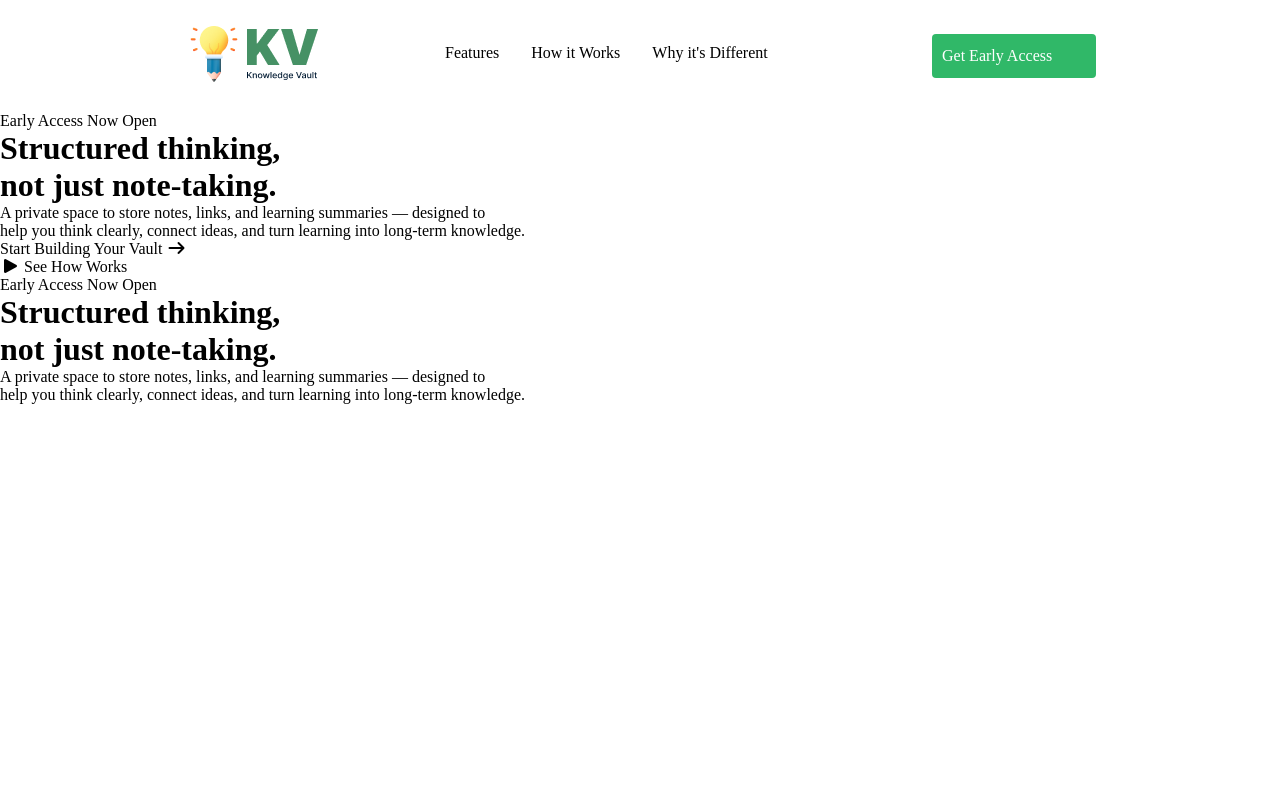
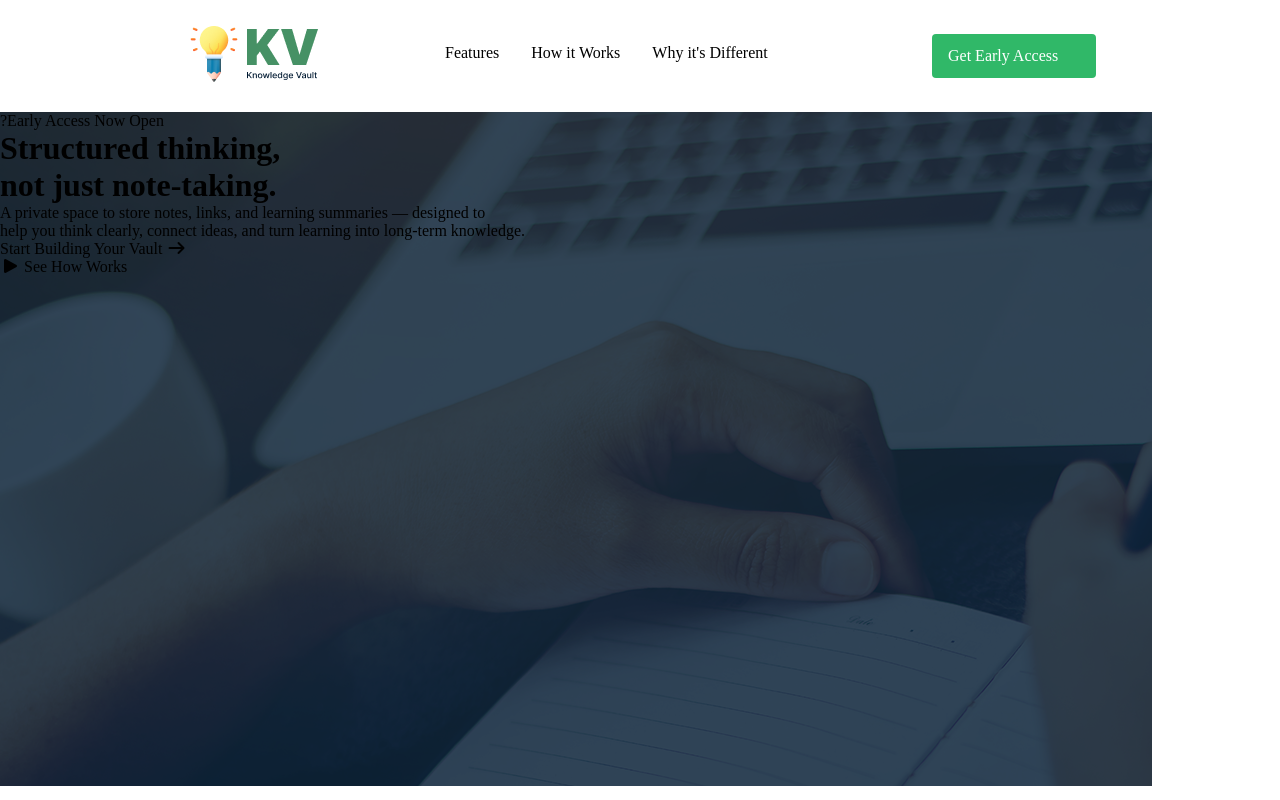
Before and after one commit to WebdeveloperNahid/Assaignment_01, a plain HTML site: page index.html in a window 1280 px wide. Drawn offline with Linux system fonts and the light colour scheme.

Commit message:
added hero section

```diff
--- a/index.html
+++ b/index.html
@@ -34,7 +34,7 @@
 
     <div class="header">
         <div class="head-early">
-            <p> <span></span>Early Access Now Open</p>
+            <p> <span>?</span>Early Access Now Open</p>
         </div>
 
         <div class="head-text">
@@ -63,18 +63,6 @@
 
 
 
-    <div class="header">
-        <div class="header_text">
-            <p> <span></span>Early Access Now Open</p>
-            <h1>Structured thinking,</h1>
-            <h1>not just note-taking.</h1>
-            <p>A private space to store notes, links, and learning summaries — designed to</p>
-            <p>help you think clearly, connect ideas, and turn learning into long-term knowledge.</p>
-        </div>
-    </div>
-
-
-
 
 
 </body>
--- a/style.css
+++ b/style.css
@@ -44,7 +44,7 @@
     font-size: 16px;
     font-weight: 400;
 
-    padding: 10px;
+    padding: 12px 16px;
 }
 
 
@@ -52,6 +52,8 @@
 
 .header {
     width: 90%;
-    height: ;
+    height: 674px;
+    background-image: url(./assets/hero-bg.png);
+
 
 }
```
